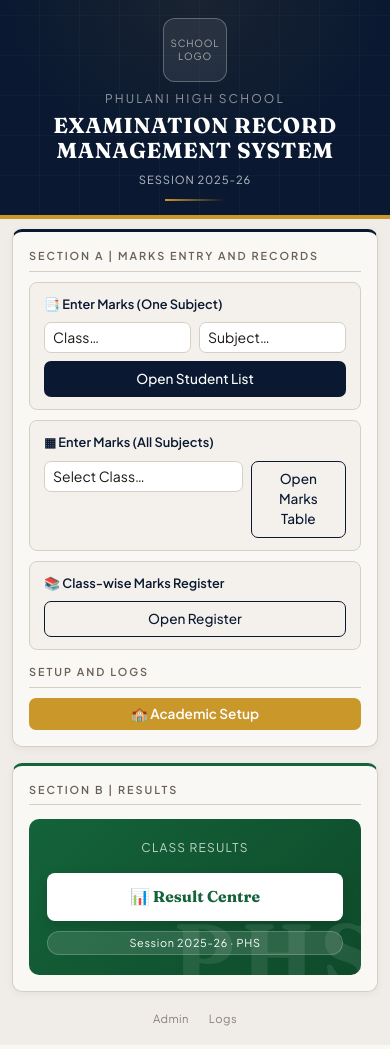
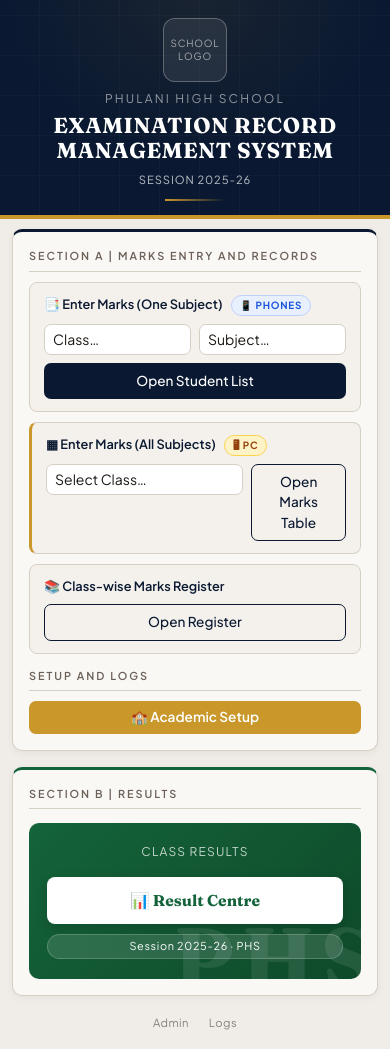
Before and after one commit to usm007/phs_pythonanywhere, a Flask app: page / in a window 390 px wide. Run offline with Flask 3, Linux system fonts and the light colour scheme; data comes from the database, SQL or seed files in the repository.

Commit message:
Red missing-data highlight, device badges, fix elongated homepage
- manage_students: change highlight from yellow to red (#ffd0d0)
- index: add 📱 Phones / 🖥 PC badges to sub-panel titles
- index: add gold left-border accent to the PC (All Subjects) panel
- index: remove height:100% from home-card and flex:1 from home-grid
  so cards are natural height; center them vertically via flexbox
  on main-scroll instead of stretching to fill the viewport

Co-Authored-By: Claude Opus 4.6 <noreply@anthropic.com>

```diff
--- a/templates/index.html
+++ b/templates/index.html
@@ -48,20 +48,20 @@
             flex: 1;
             overflow: auto;
             -webkit-overflow-scrolling: touch;
-            padding: 12px 0;
+            padding: 16px 0;
             min-height: 0;
+            display: flex;
+            align-items: center;
         }
 
         .home-content {
-            height: 100%;
+            width: 100%;
             display: flex;
             flex-direction: column;
             gap: 10px;
         }
 
         .home-grid {
-            flex: 1;
-            min-height: 0;
         }
 
         /* ─── HEADER ─── */
@@ -374,8 +374,32 @@
         }
 
         .home-card {
-            height: 100%;
             padding: 16px !important;
+        }
+
+        .device-badge {
+            display: inline-block;
+            font-size: 0.62rem;
+            font-weight: 700;
+            letter-spacing: 0.08em;
+            text-transform: uppercase;
+            padding: 2px 8px;
+            border-radius: 20px;
+            vertical-align: middle;
+            margin-left: 6px;
+        }
+        .device-badge.mobile {
+            background: #e8f0fe;
+            color: #1a56db;
+            border: 1px solid #bfcffc;
+        }
+        .device-badge.desktop {
+            background: #fef3c7;
+            color: #92400e;
+            border: 1px solid #fcd34d;
+        }
+        .sub-panel.desktop-highlight {
+            border-left: 3px solid var(--gold);
         }
 
         .flash-wrap {
@@ -429,12 +453,9 @@
             body { overflow: auto; }
             .app-shell { height: auto; min-height: 100dvh; }
             .main-scroll {
-                overflow: auto;
-                -webkit-overflow-scrolling: touch;
+                display: block;
                 padding: 10px 0 16px;
             }
-            .home-content { height: auto; }
-            .home-grid { flex: unset; }
         }
     </style>
 </head>
@@ -481,7 +502,7 @@
                     <div class="section-label">Section A | Marks Entry and Records</div>
 
                     <div class="sub-panel">
-                        <div class="sub-panel-title">📑 Enter Marks (One Subject)</div>
+                        <div class="sub-panel-title">📑 Enter Marks (One Subject) <span class="device-badge mobile">📱 Phones</span></div>
                         <form method="GET" action="{{ url_for('subject_entry') }}">
                             <div class="row g-2">
                                 <div class="col-6">
@@ -504,8 +525,8 @@
                         </form>
                     </div>
 
-                    <div class="sub-panel">
-                        <div class="sub-panel-title">▦ Enter Marks (All Subjects)</div>
+                    <div class="sub-panel desktop-highlight">
+                        <div class="sub-panel-title">▦ Enter Marks (All Subjects) <span class="device-badge desktop">🖥 PC</span></div>
                         <form method="GET" action="{{ url_for('grid_entry') }}" class="row g-2">
                             <div class="col-8">
                                 <select class="form-select form-select-sm" name="class_name" required>
--- a/templates/manage_students.html
+++ b/templates/manage_students.html
@@ -397,8 +397,8 @@
                 grid-template-columns: 1fr;
             }
         }
-        .highlight-yellow td {
-            background-color: #ffff00 !important;
+        .highlight-missing td {
+            background-color: #ffd0d0 !important;
         }
     </style>
 </head>
@@ -663,7 +663,7 @@
                                         </thead>
                                         <tbody>
                                             {% for s in students %}
-                                                <tr{% if (not s.roll_no or s.roll_no|trim == '' or not s.name or s.name|trim == '' or not s.dob or s.dob|trim == '' or s.dob|trim == 'DD/MM/YYYY' or not s.father_name or s.father_name|trim == '' or s.father_name|trim == "Father's name" or not s.mother_name or s.mother_name|trim == '' or s.mother_name|trim == "Mother's name") %} class="highlight-yellow"{% endif %}>
+                                                <tr{% if (not s.roll_no or s.roll_no|trim == '' or not s.name or s.name|trim == '' or not s.dob or s.dob|trim == '' or s.dob|trim == 'DD/MM/YYYY' or not s.father_name or s.father_name|trim == '' or s.father_name|trim == "Father's name" or not s.mother_name or s.mother_name|trim == '' or s.mother_name|trim == "Mother's name") %} class="highlight-missing"{% endif %}>
                                                     <td><input class="row-check" type="checkbox" name="delete_ids_inline" value="{{ s.id }}" {{ 'disabled' if portal_locked else '' }}></td>
                                                     <td><input class="form-control" type="text" name="roll_{{ s.id }}" value="{{ s.roll_no }}" required {{ 'readonly' if portal_locked else '' }}></td>
                                                     <td><input class="form-control" type="text" name="name_{{ s.id }}" value="{{ s.name }}" required {{ 'readonly' if portal_locked else '' }}></td>
```
